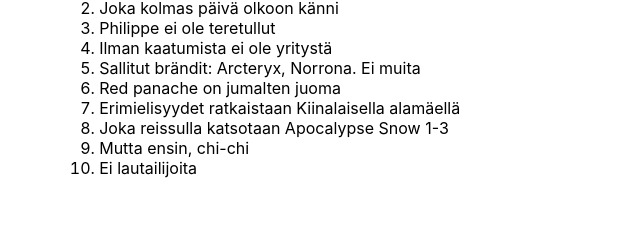
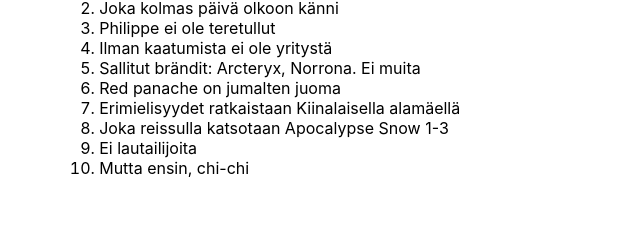
Before and after one commit to peksi/ski-extreme.com, a Next.js app: page / in a window 1280 px wide. Shown: the part 393-621 px from the top of the page, without its empty margins (322-962 px from the left). Built offline with nearby package versions, Linux system fonts and the light colour scheme.

Commit message:
chi-chi aina vika

```diff
--- a/pages/index.tsx
+++ b/pages/index.tsx
@@ -30,8 +30,8 @@
           <li>Red panache on jumalten juoma</li>
           <li>Erimielisyydet ratkaistaan Kiinalaisella alamäellä</li>
           <li>Joka reissulla katsotaan Apocalypse Snow 1-3</li>
+          <li>Ei lautailijoita</li>
           <li>Mutta ensin, chi-chi</li>
-          <li>Ei lautailijoita</li>
         </ol>
       </main>
 
```
